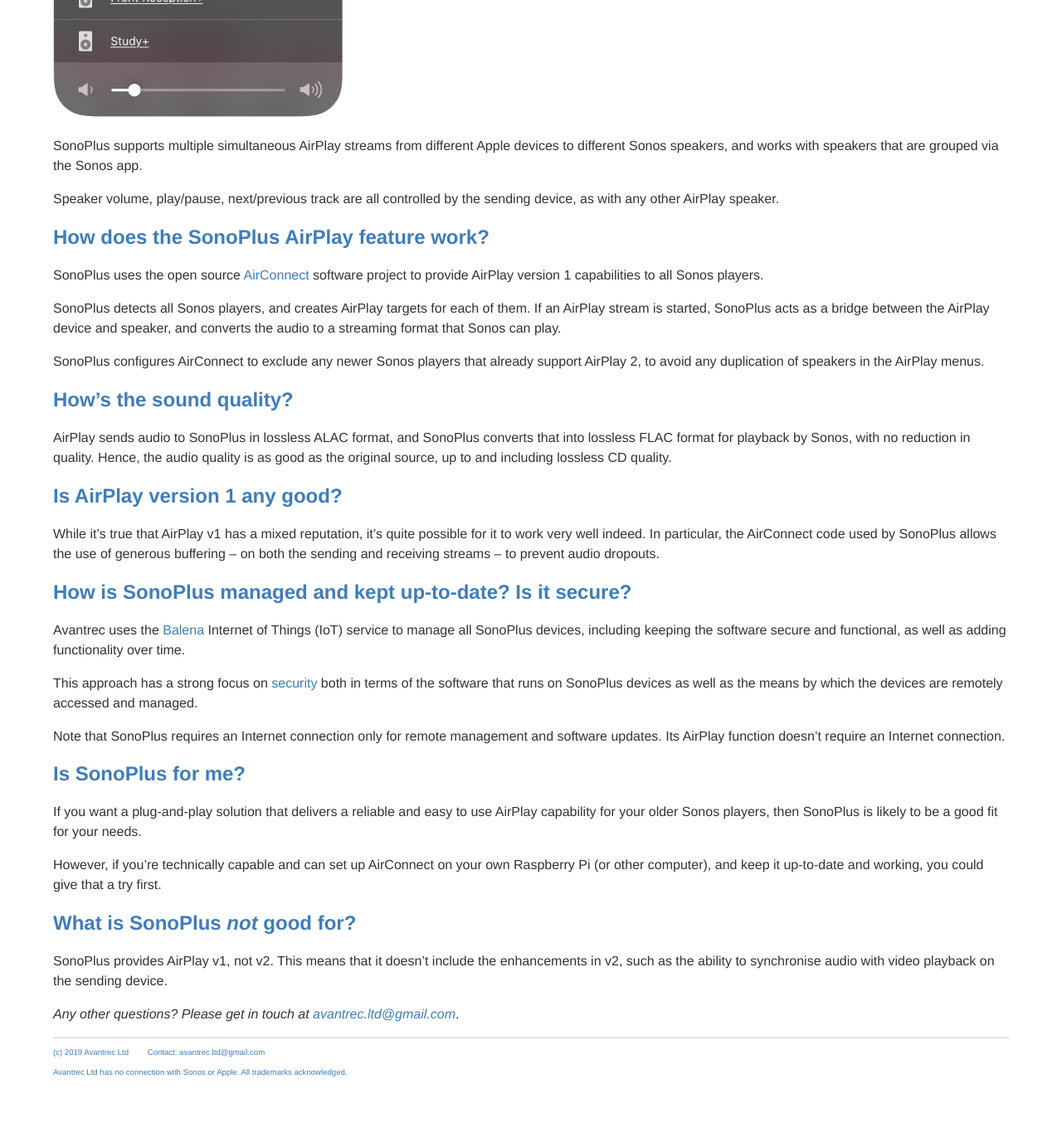
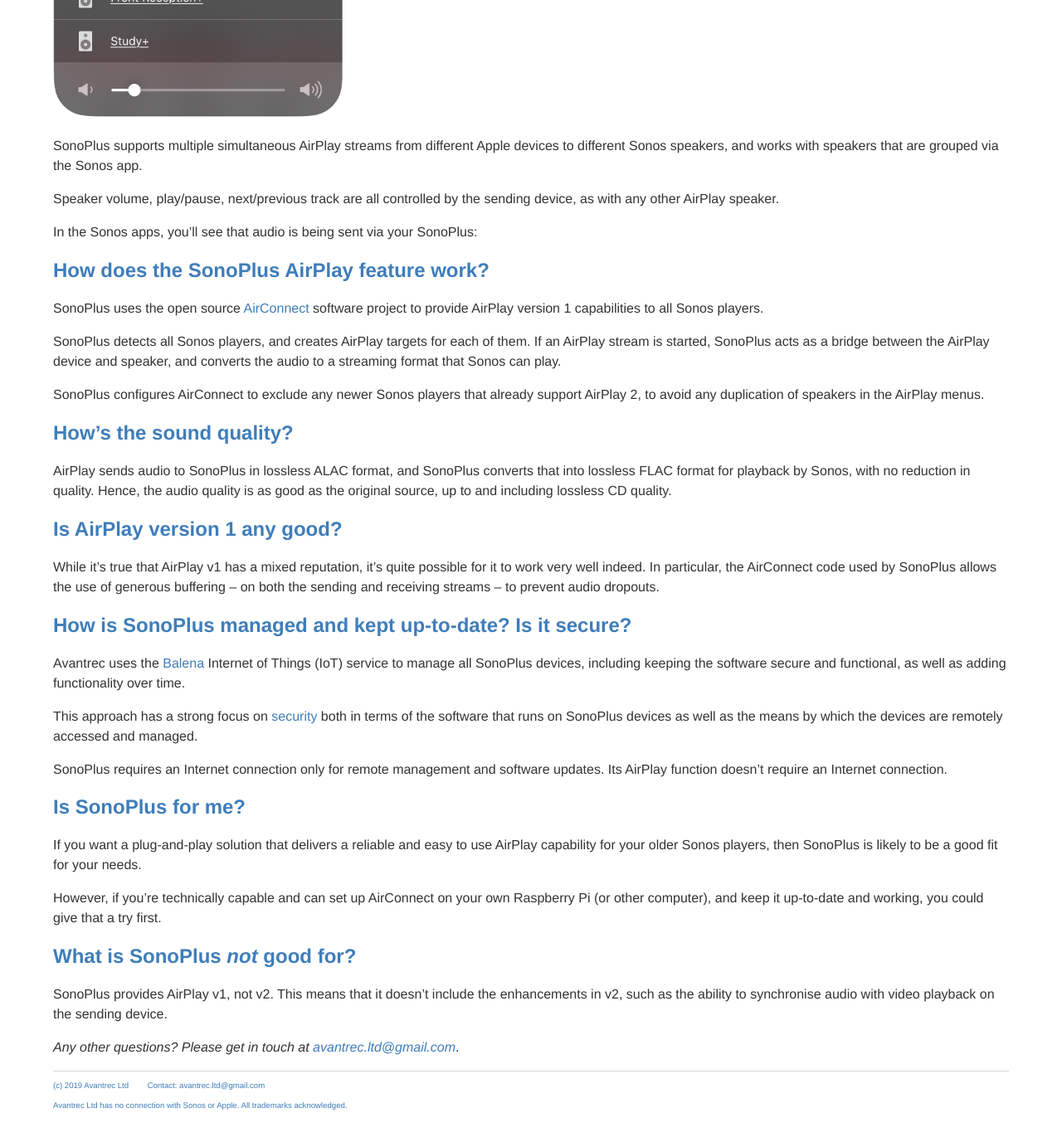
Before and after one commit to avantrec/avantrec.github.io, a Jekyll site: the page built from sonoplus-faq/index.md, in a window 1280 px wide and 1400 px high, scrolled down 1129 px. Shown: the top 1377 px of the window at 83% size. Built offline with Jekyll 4.4.1, drawn with Linux system fonts in a browser that asks for light colours.

Commit message:
Missed a file

```diff
--- a/sonoplus-faq/index.md
+++ b/sonoplus-faq/index.md
@@ -27,6 +27,10 @@
 
 Speaker volume, play/pause, next/previous track are all controlled by the sending device, as with any other AirPlay speaker.
 
+In the Sonos apps, you'll see that audio is being sent via your SonoPlus:
+
+
+
 ## How does the SonoPlus AirPlay feature work?
 
 SonoPlus uses the open source [AirConnect](https://github.com/philippe44/AirConnect) software project to provide AirPlay version 1 capabilities to all Sonos players.
@@ -49,7 +53,7 @@
 
 This approach has a strong focus on [security](https://www.balena.io/docs/learn/welcome/security/) both in terms of the software that runs on SonoPlus devices as well as the means by which the devices are remotely accessed and managed.
 
-Note that SonoPlus requires an Internet connection only for remote management and software updates. Its AirPlay function doesn't require an Internet connection.
+SonoPlus requires an Internet connection only for remote management and software updates. Its AirPlay function doesn't require an Internet connection.
 
 ## Is SonoPlus for me?
 
```
